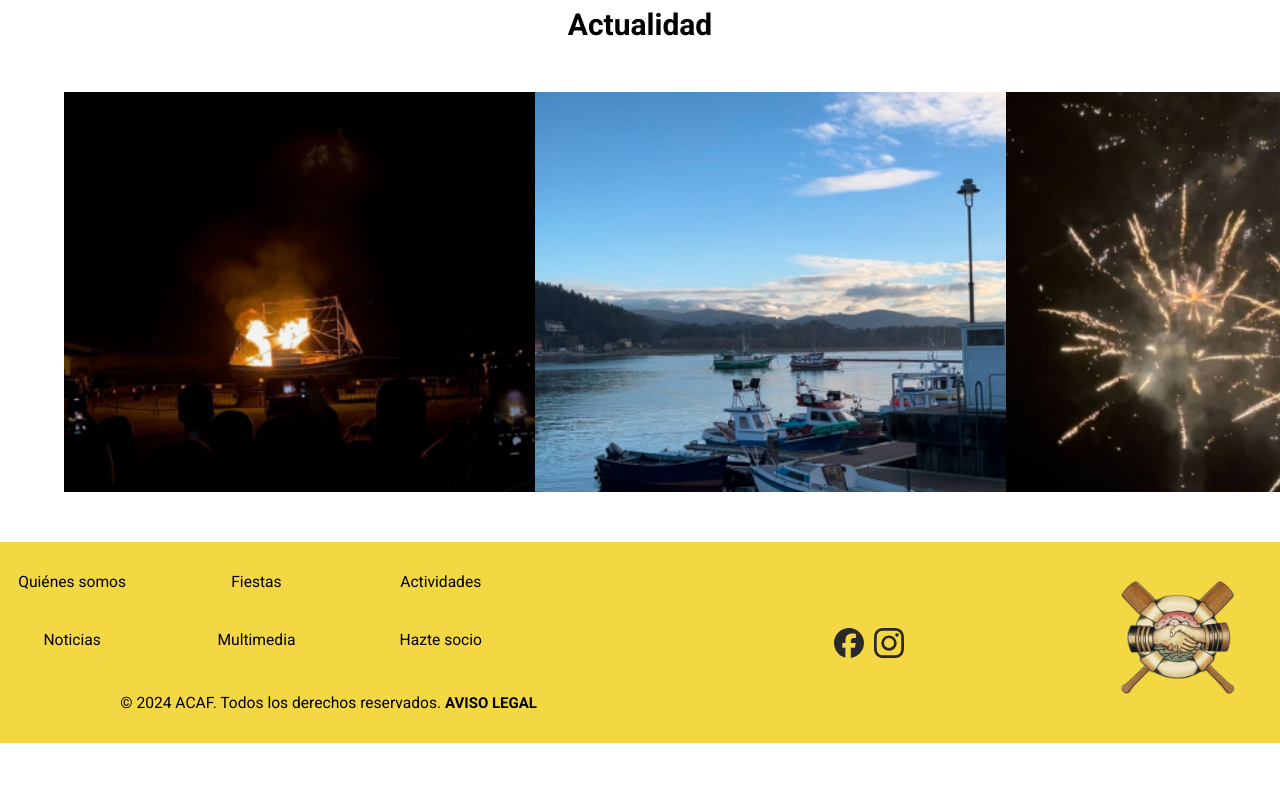
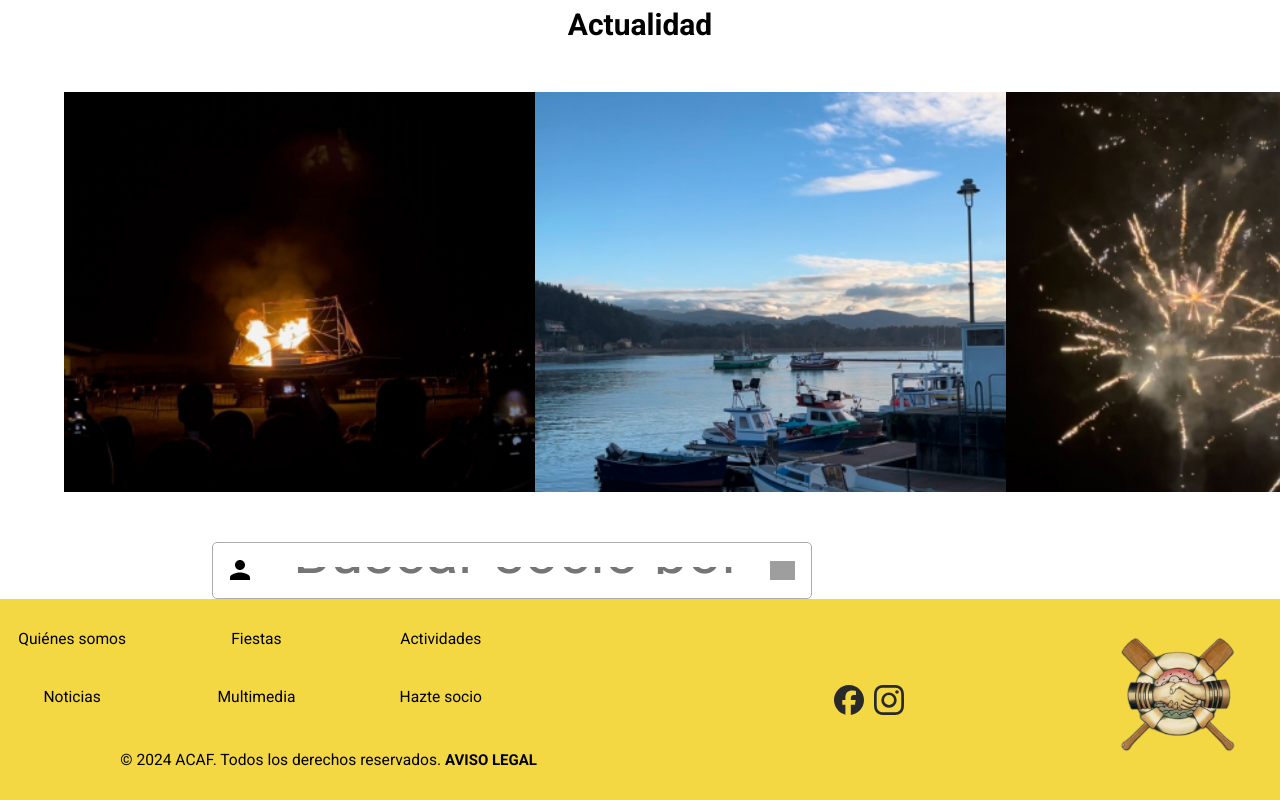
Before and after one commit to joyjos/ACAF, a React (Vite) app in the folder frontend/: page / in a window 1280 px wide. Shown: the part 1255-2055 px from the top of the page. Before the commit the page ends 1998 px from the top, so only its background shows below. Built offline with nearby package versions, Linux system fonts and the light colour scheme; grey boxes are pictures that could not be loaded.

Commit message:
inicial Searcher css

```diff
--- a/frontend/package.json
+++ b/frontend/package.json
@@ -10,6 +10,10 @@
     "preview": "vite preview"
   },
   "dependencies": {
+    "@emotion/react": "^11.11.4",
+    "@emotion/styled": "^11.11.5",
+    "@mui/icons-material": "^5.15.15",
+    "@mui/material": "^5.15.15",
     "localforage": "^1.10.0",
     "match-sorter": "^6.3.4",
     "react": "^18.2.0",
--- /dev/null
+++ b/frontend/src/presentation/components/Searcher/Searcher.css
@@ -0,0 +1,55 @@
+.userSearchContainer{
+  width: 80%;
+  display: flex;
+  justify-content: center;
+  margin-top: 2rem;
+  z-index: 500px;
+}
+
+.userSearchContainer__Field{
+  width: 60rem;
+  border-radius: 0.5rem;
+  border:1px solid #ACACAC;
+  background-color: white;
+  display: flex;
+  align-items: center;
+  justify-content: space-between;
+  gap:1.5rem;
+  padding: 0.4rem 0.8rem 0.4rem 0.4rem;
+}
+
+.userButton{
+  background-color: var(--color-darkgreen)!important;
+  color:var(--color-mint)!important;
+  border-radius: 0.5rem 0 0 0.5rem;
+  padding: 0.8rem;
+  border: none;
+}
+
+.userIcon{
+  font-size: 3rem!important;
+}
+
+.userSearchContainer__Field-Input{
+  border: none;
+  width: 100%;
+  outline: none;
+}
+
+.userSearchContainer__Field-Input::placeholder{
+  font-size: 6rem;
+}
+
+.userSearchContainer__Field-Button{
+  border: none;
+  outline: none;
+  background: none;
+  display: flex;
+  align-items: center;
+  margin: 0.8rem;
+  cursor: pointer;
+}
+
+.userSearchContainer__Field-Button img{
+  width: 2.5rem;
+}
--- /dev/null
+++ b/frontend/src/presentation/components/Searcher/Searcher.jsx
@@ -0,0 +1,25 @@
+import './Searcher.css';
+
+import PersonIcon from '@mui/icons-material/Person';
+const UsersSearcher = () => {
+
+  return (
+    <section className="userSearchContainer">
+      <div className='userSearchContainer__Field'>
+        <div className="userButton">
+        <PersonIcon className='userIcon' />
+        </div>
+
+        <input
+          type="search"
+          className="userSearchContainer__Field-Input"
+          placeholder=" Buscar socio por nombre, apellido, nº de socio"
+        />
+        <button className="userSearchContainer__Field-Button">
+          <img src="/src/assets/searchIcon.svg" alt="búsqueda icono" />
+        </button>
+      </div>
+    </section>
+  )
+}
+export default UsersSearcher;
--- a/frontend/src/presentation/pages/Home/Home.jsx
+++ b/frontend/src/presentation/pages/Home/Home.jsx
@@ -2,14 +2,17 @@ import HeaderHome from "../../components/HeaderHome/HeaderHome";
 import Slider from "../../components/Slider/Slider";
 import Footer from "../../components/Footer/Footer";
 import InfoHome from "../../components/InfoHome/InfoHome";
+import UsersSearcher  from "../../components/Searcher/Searcher";
 
 export default function Home() {
   return (
     <>
+
       <HeaderHome />
       <Slider />
       <InfoHome />
+      <UsersSearcher />
       <Footer />
-    </>
+     </>
   );
 }
```
Also changed, not shown: 1 other file (tests, documents, lock files or other folders).
